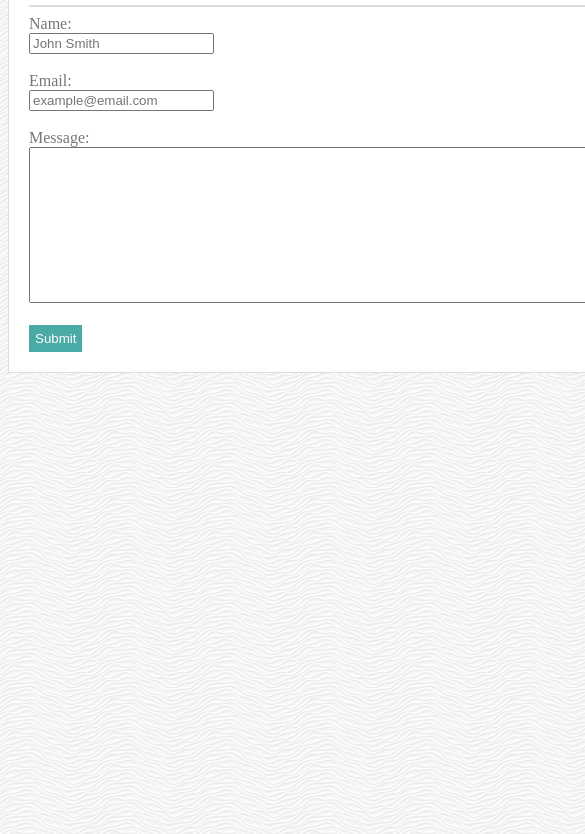
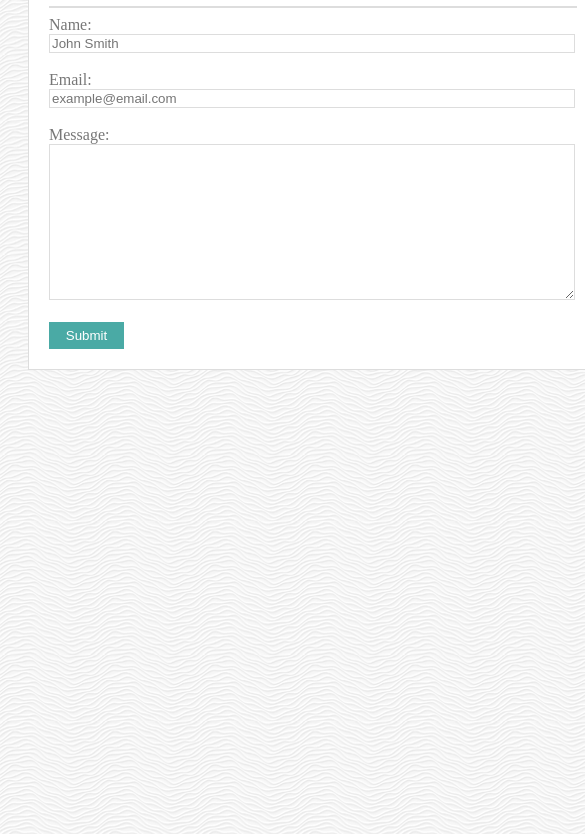
Before and after one commit to BradyDouthit/Responsive-Portfolio, a plain HTML site: page contact.html in a window 390 px wide. Shown: the part 212-1046 px from the top of the page, 585 px wide, since content can reach past the window. Drawn offline with Linux system fonts and the light colour scheme.

Commit message:
contact.html is now responsive.

```diff
--- a/assets/css/style.css
+++ b/assets/css/style.css
@@ -95,6 +95,7 @@ a:hover {
     color: #ffffff;
     border: 1px solid #4aaaa5;
     padding: 5px;
+    width: 75px;
 }
 .flex-container {
     display: flex;
@@ -228,10 +229,19 @@ hr {
 a {
     text-decoration: none;
 }
+textarea {
+    border: 1px solid #dddddd;
+}
+#contact-name {
+    border: 1px solid #dddddd;
+}
+#contact-email {
+    border: 1px solid #dddddd;
+}
 @media only screen and (max-width: 980px) {
     #index-main-content {
       width: 550px;
-      margin-left: 26px;
+      margin-left: 25px;
     }
     .content-push {
         height: 1px;
@@ -308,6 +318,19 @@ a {
     #devices-image {
         margin-left: 20px;
     }
+    #contact-main-content {
+        width: 550px;
+        margin-left: 25px;
+    }
+    textarea {
+        width: 500px;
+    }
+    #contact-name {
+        width: 500px;
+    }
+    #contact-email {
+        width: 500px;
+    }
   }
   @media only screen and (max-width: 768px) {
     #index-main-content {
@@ -332,6 +355,19 @@ a {
     }
     #portfolio-main-content {
         margin-left: auto;
+    }
+    #contact-main-content {
+        width: 700px;
+        margin-left: 15px;
+    }
+    textarea {
+        width: 650px;
+    }
+    #contact-name {
+        width: 650px;
+    }
+    #contact-email {
+        width: 650px;
     }
   }
 @media only screen and (max-width: 640px) {
@@ -430,4 +466,17 @@ a {
     #os-image {
         margin-top: 430px;
     }
+    #contact-main-content {
+        width: 570px;
+        margin-left: 20px;
+    }
+    textarea {
+        width: 520px;
+    }
+    #contact-name {
+        width: 520px;
+    }
+    #contact-email {
+        width: 520px;
+    }
   }
--- a/contact.html
+++ b/contact.html
@@ -15,18 +15,19 @@
 </div>
 </div>
 <!--end of navbar buttons-->
+<div class="content-push"></div>
 <div id="contact-main-content">
         <h1 class="header">Contact Me</h1>
         <hr>
         <form id="contact-form" action="_blank">
             Name:
             <br>
-            <input type="text" placeholder="John Smith" >
+            <input id="contact-name" type="text" placeholder="John Smith" >
             <br>
             <br>
             Email:
             <br>
-            <input type="email" placeholder="example@email.com">
+            <input id="contact-email" type="email" placeholder="example@email.com">
             <br>
             <br>
             Message:
```
